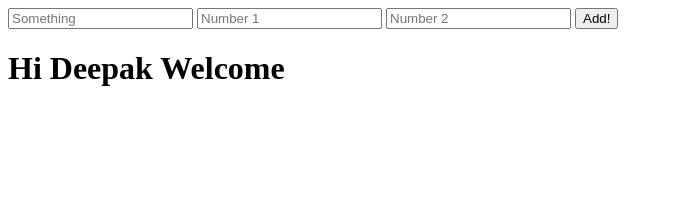
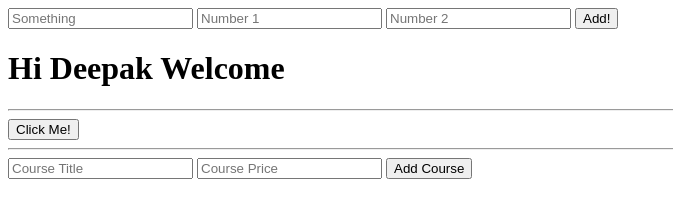
Before and after one commit to deepakbhattmits/typescript, a website: page index.html in a window 1280 px wide. Shown: the whole page, without its empty margins (0-673 px from the left). Drawn offline with Linux system fonts and the light colour scheme.

Commit message:
Update index.html

```diff
--- a/index.html
+++ b/index.html
@@ -15,5 +15,14 @@
     <button>Add!</button>
 
     <div id='app'></div>
+    <hr/>
+    <button id='button'>Click Me!</button>
+    <hr/>
+    <form>
+
+      <input type="text" id="title" placeholder="Course Title" />
+      <input type="text" id="price" placeholder="Course Price" />
+      <button type='submit'>Add Course</button>
+    </form>
   </body>
 </html>
```
